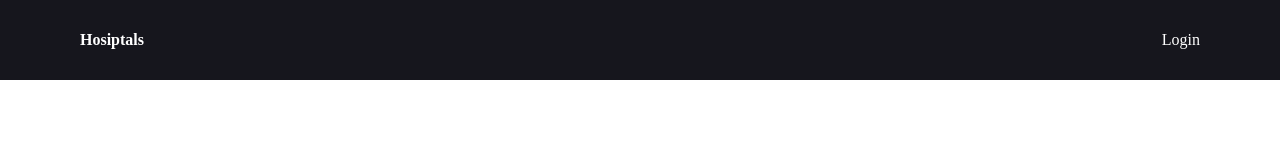
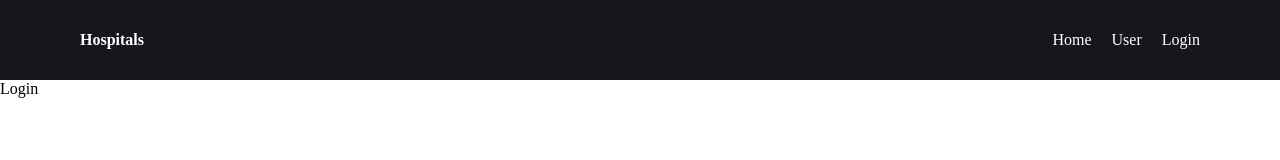
Before and after one commit to ArslanZafarr/react-hospital-app, a React (Vite) app: page /login in a window 1280 px wide. Before the commit this address had no page. Shown: the top 160 px of the page. Built offline with nearby package versions, Linux system fonts and the light colour scheme.

Commit message:
add user and login routes

```diff
--- a/src/App.jsx
+++ b/src/App.jsx
@@ -1,8 +1,9 @@
 import './App.css'
-import Login from './components/login'
 import { BrowserRouter, Routes, Route } from "react-router-dom"
 import Home from './pages/Home'
 import Header from './components/Header/Header'
+import Users from './pages/Users/Users'
+import Login from './pages/Login/Login'
 
 function App() {
   return (
@@ -11,6 +12,9 @@ function App() {
         <Header />
         <Routes>
           <Route path='/' element={<Home />} />
+          <Route path='/users' element={<Users />} />
+          <Route path='/login' element={<Login />} />
+
         </Routes>
       </BrowserRouter>
     </>
--- a/src/components/Header/Header.css
+++ b/src/components/Header/Header.css
@@ -15,6 +15,21 @@
   padding: 0px 80px;
 }
 
+.header-logo h4 a {
+  color: #fff;
+  text-decoration: none;
+}
+
+.header-nav ul {
+  display: flex;
+  gap: 20px;
+  align-items: center;
+}
 .header-nav ul li {
   list-style: none;
 }
+
+.header-nav ul li a {
+  color: #fff;
+  text-decoration: none;
+}
--- a/src/components/Header/Header.jsx
+++ b/src/components/Header/Header.jsx
@@ -1,17 +1,23 @@
 import React from 'react'
 import "../Header/Header.css"
+import { NavLink } from 'react-router-dom'
 const Header = () => {
     return (
         <div className='header-wrapper'>
             <div className='header'>
                 <div className='header-logo'>
-                    <h4>Hosiptals</h4>
+                    <h4>
+                        <NavLink to="/">
+                            Hospitals
+                        </NavLink>
+                    </h4>
                 </div>
                 <nav className='header-nav'>
                     <ul>
-                        <li>
-                            Login
-                        </li>
+                        <li><NavLink to="/">Home</NavLink></li>
+                        <li><NavLink to="/users">User</NavLink></li>
+                        <li><NavLink to="/login">Login</NavLink></li>
+
                     </ul>
                 </nav>
 
--- /dev/null
+++ b/src/pages/Login/Login.jsx
@@ -0,0 +1,9 @@
+import React from 'react'
+
+const Login = () => {
+    return (
+        <div>Login</div>
+    )
+}
+
+export default Login
--- /dev/null
+++ b/src/pages/Users/Users.jsx
@@ -0,0 +1,9 @@
+import React from 'react'
+
+const Users = () => {
+    return (
+        <div>Users</div>
+    )
+}
+
+export default Users
```
